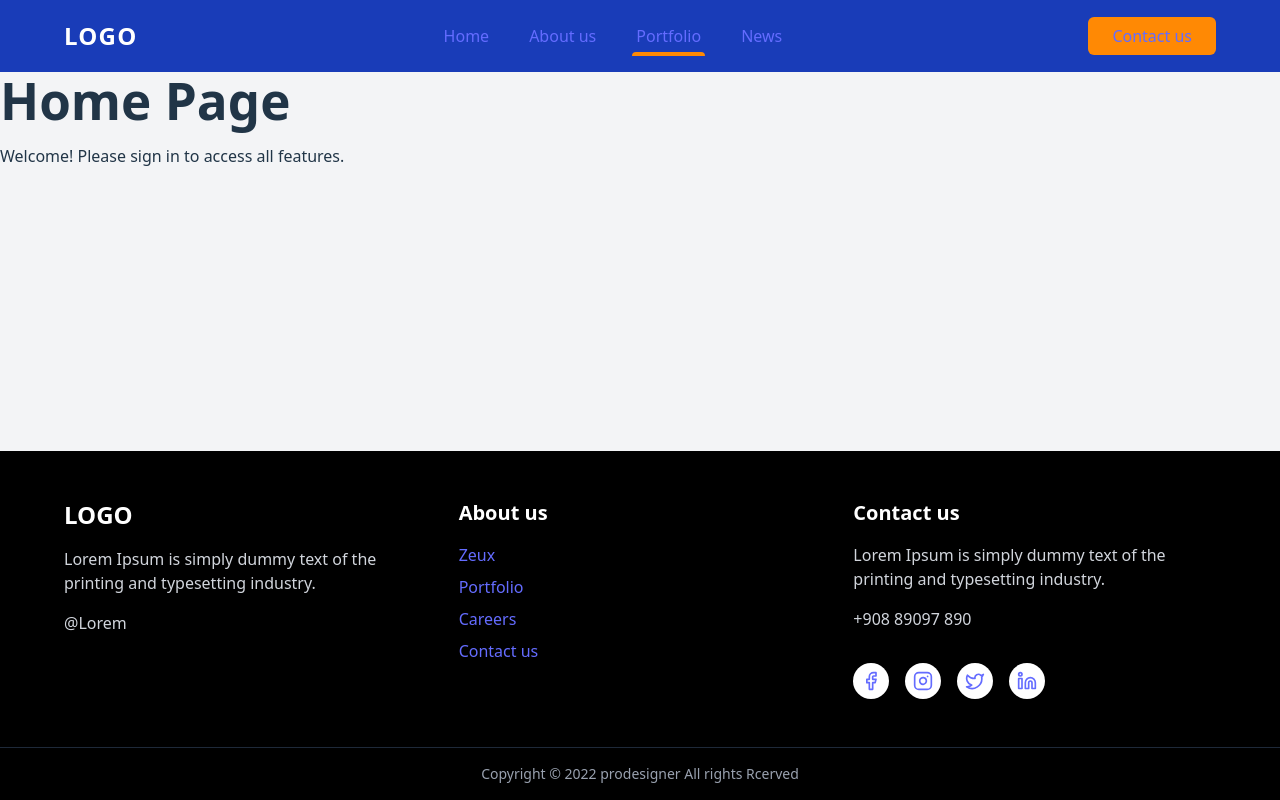
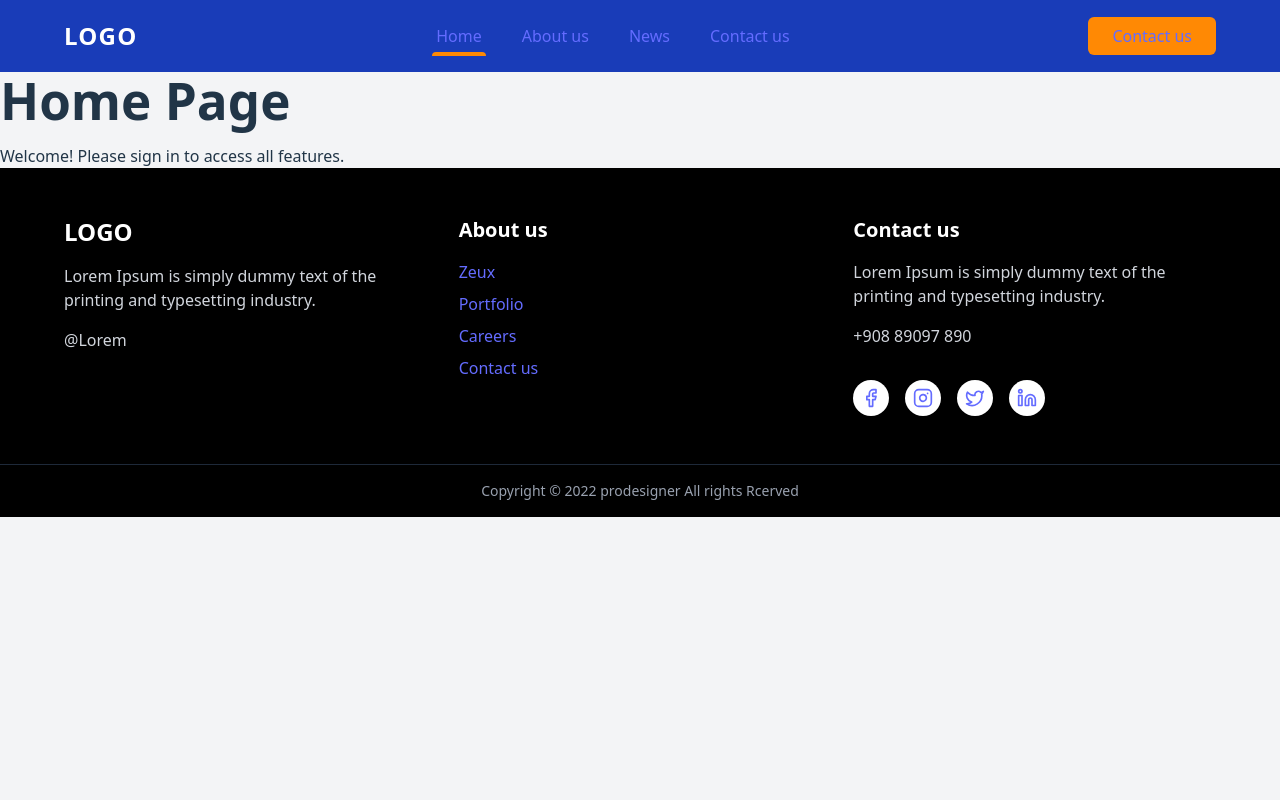
Before and after one commit to Red-XD-X/esport-, a React (Vite) app: page / in a window 1280 px wide. Built offline with nearby package versions, Linux system fonts and the light colour scheme.

Commit message:
init project 3

```diff
--- a/src/components/Footer.jsx
+++ b/src/components/Footer.jsx
@@ -2,7 +2,7 @@ import { Facebook, Instagram, Twitter, Linkedin } from 'lucide-react';
 
 export default function Footer() {
   return (
-    <footer className="bg-black text-white absolute bottom-0 w-full">
+    <footer className="bg-black text-white bottom-0 w-full">
       <div className="container  px-16 py-12">
         <div className="grid grid-cols-1 md:grid-cols-3 gap-8">
           <div className="space-y-4">
--- a/src/components/Header.jsx
+++ b/src/components/Header.jsx
@@ -9,10 +9,11 @@ export default function Header() {
   };
 
   const navLinks = [
-    { name: 'Home', path: '/', active: false },
+    { name: 'Home', path: '/', active: true },
     { name: 'About us', path: '/about', active: false },
-    { name: 'Portfolio', path: '/portfolio', active: true },
     { name: 'News', path: '/news', active: false },
+    { name: 'Contact us', path: '/news', active: false },
+
   ];
 
   return (
```
